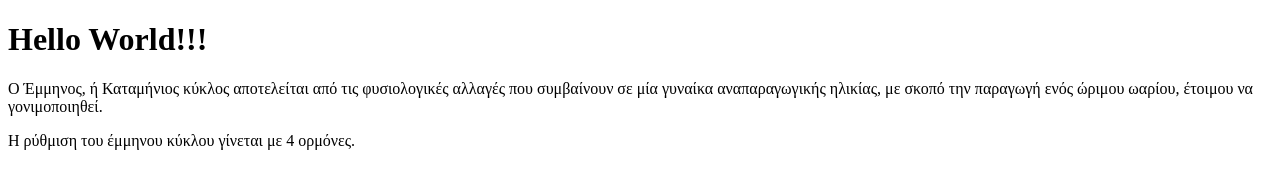
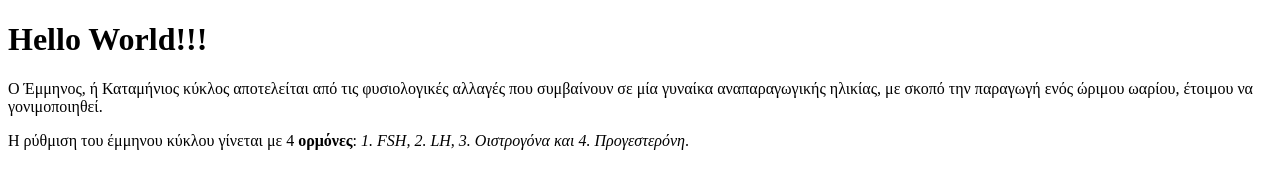
Before and after one commit to ixthy/git_test, a plain HTML site: page html-boilerplate/index.html in a window 1280 px wide. Drawn offline with Linux system fonts and the light colour scheme.

Commit message:
edit paragraphs - strong - em (italics)

```diff
--- a/html-boilerplate/index.html
+++ b/html-boilerplate/index.html
@@ -16,7 +16,9 @@
       αναπαραγωγικής ηλικίας, με σκοπό την παραγωγή ενός ώριμου ωαρίου, έτοιμου να γονιμοποιηθεί.
     </p>
     <p lang="gr">
-            Η ρύθμιση του έμμηνου κύκλου γίνεται με 4 ορμόνες.
+      Η ρύθμιση του έμμηνου κύκλου γίνεται με 4 <strong>ορμόνες</strong>:
+      <em>1. FSH, 2. LH, 3. Οιστρογόνα και 4. Προγεστερόνη</em>.
+      <!-- Comment -->
     </p>
   </body>
 </html>
```
Lines whose indentation alone changed are shown as unchanged.
